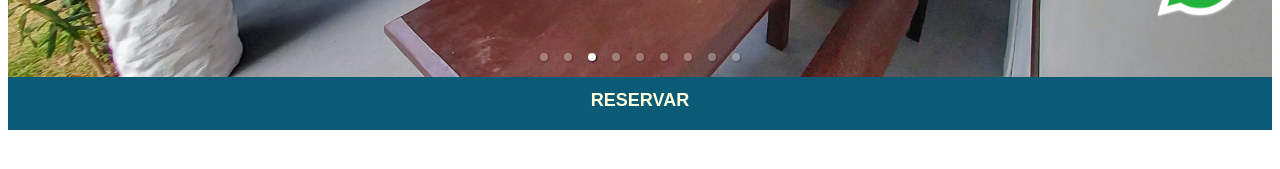
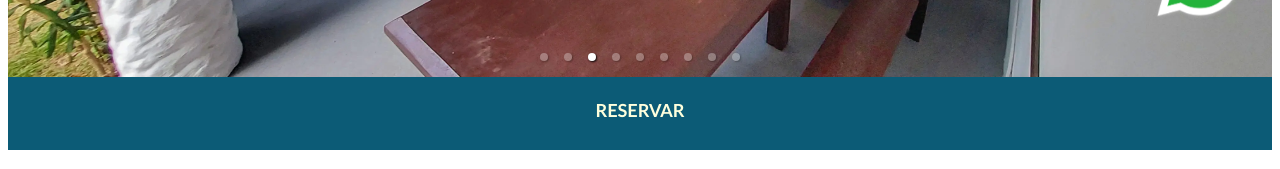
Before and after one commit to Danilo-Couto/newsite-toatoa, a React (Vite) app: page / in a window 1280 px wide. Shown: the part 756-925 px from the top of the page. Built offline with nearby package versions, Linux system fonts and the light colour scheme.

Commit message:
more SEO improvments

```diff
--- a/src/components/BotaoReservar.tsx
+++ b/src/components/BotaoReservar.tsx
@@ -4,15 +4,16 @@ export default function BotaoReservar() {
   const { t } = useTranslation();
 
   return (
-    <div
-    className="navlink-wrapper">
-      <button
+    <div className="navlink-wrapper">
+      <a
+        href='https://wa.me/558481096734?text=olá, vim pelo site.'
+        target="_blank"
+        rel="noopener noreferrer"
         className="room-button"
-            onClick={() => {
-              window.open('https://wa.me/558481096734?text="olá, vim pelo site."', '_blank');
-            } }>
+        aria-label={t('reservar')}
+      >
         {t('reservar')}
-      </button>
+      </a>
     </div>
   );
 }
--- a/src/components/Localizacao.tsx
+++ b/src/components/Localizacao.tsx
@@ -6,7 +6,7 @@ export default function Localiacao() {
     return (
         <div className="location">
             <h2>{t('localizacao')}</h2>
-            <h4>Rua Praia do Amor, 48, Praia da Pipa, Tibau do Sul, RN</h4>
+            <h3>Rua Praia do Amor, 48, Praia da Pipa, Tibau do Sul, RN</h3>
             <iframe
                 id="como-chegar"
                 src="https://www.google.com/maps/embed?pb=!1m18!1m12!1m3!1d3966.2427446033284!2d-35.04572052500942!3d-6.231696693756486!2m3!1f0!2f0!3f0!3m2!1i1024!2i768!4f13.1!3m3!1m2!1s0x7b28fb676dba819%3A0xa2acc91d07df4801!2sPOUSADA%20TOA%20TOA%20EM%20PIPA!5e0!3m2!1spt-BR!2sbr!4v1757171413209!5m2!1spt-BR!2sbr"
--- a/src/pages/home/index.tsx
+++ b/src/pages/home/index.tsx
@@ -17,6 +17,7 @@ function Home() {
         keywords="pousada em pipa, pousada praia do amor, pousada com piscina, pousada praia da pipa, hotel em pipa, pousada praia de pipa, pousada praia do amor pipa"
       />
       <Header />
+      <main>
         <Facilidades />
         <SliderFotos />
         <Apresentacao />
@@ -24,6 +25,7 @@ function Home() {
         <Avaliacoes />
         <Localizacao />
         <Footer />
+      </main>
     </div>
   );
 }
--- a/src/pages/rules/index.tsx
+++ b/src/pages/rules/index.tsx
@@ -11,7 +11,9 @@ export default function Regras() {
         url="https://www.pousadaempipa.com.br/rules"
       />
       <Header />
-      <Rules />
+      <main>
+        <Rules />
+      </main>
   </div>
 
   )
--- a/src/pages/slug-suites/index.tsx
+++ b/src/pages/slug-suites/index.tsx
@@ -13,7 +13,9 @@ export default function QuartosDetalhes() {
         url={typeof window !== 'undefined' ? window.location.href : 'https://pousadaempipa.com.br/suites'}
       />
       <Header />
-      <SlugQuartos />
+      <main>
+        <SlugQuartos />
+      </main>
       <Footer />
     </div>
   );
--- a/src/pages/suites-lista/index.tsx
+++ b/src/pages/suites-lista/index.tsx
@@ -13,9 +13,11 @@ export default function ListaSuites() {
       />
 
       <Header />
-      <div className="rooms">
-        <Quartos />
-      </div>
+      <main>
+        <div className="rooms">
+          <Quartos />
+        </div>
+      </main>
     </div>
   );
 }
--- a/src/styles/General.css
+++ b/src/styles/General.css
@@ -103,31 +103,29 @@
 }
 
 .navlink-wrapper {
-  display: block;
+  margin-top: -7px ;
+  display: flex;
+  justify-content: center; /* alinha horizontalmente */
+  align-items: center;     /* alinha verticalmente */
   width: 100%;
+  background-color: #0c5b76;
+  height: 80px;            /* altura total do wrapper */
 }
 
 .room-button {
-  margin-top: -7px;
-  width: fit-content;
-  height: 50px;
-  background-color: #0c5b76;
   color: #ffffdd;
   font-weight: 900;
   font-size: large;
-  border: none; /* Make the button borderless */
-  cursor: pointer; /* Change cursor to pointer on hover */
-  width: 100%; /* Make the button full-width to match the image */
+  border: none;
   cursor: pointer;
-  transition: background-color 0.3s ease;
-  min-height: 60px;
+  transition: background-color 0.3s ease, transform 0.3s ease, box-shadow 0.3s ease;
+  text-decoration: none;
 }
 
-.room-button:hover {
-  transform: scale(1.02);
+.navlink-wrapper:hover {
   box-shadow: 0 8px 16px rgba(0, 0, 0, 0.2);
   background-color:#fa734d;
-  min-height: 40px;
+
 }
 
 .ratings {
```
Lines whose indentation alone changed are shown as unchanged.
